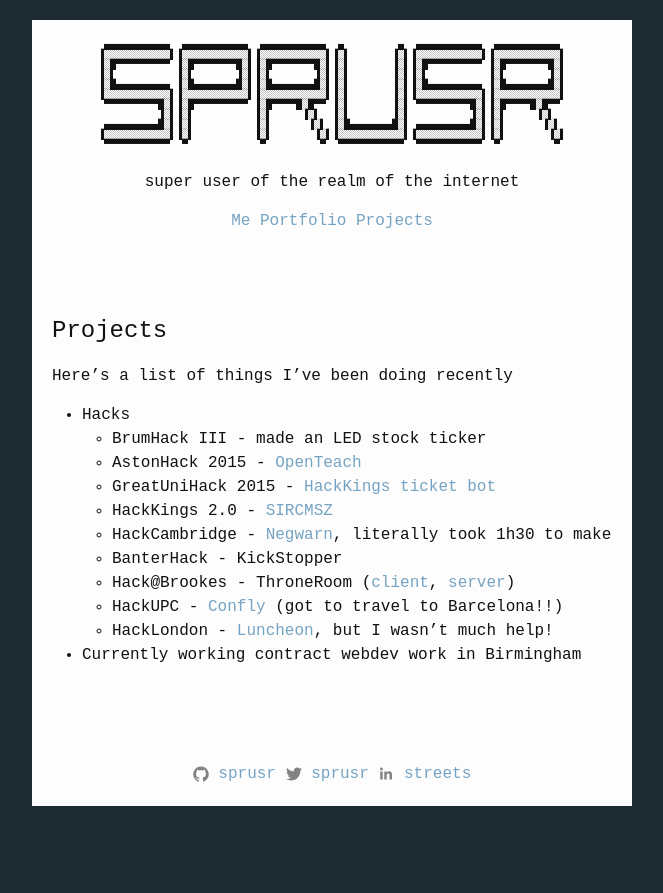
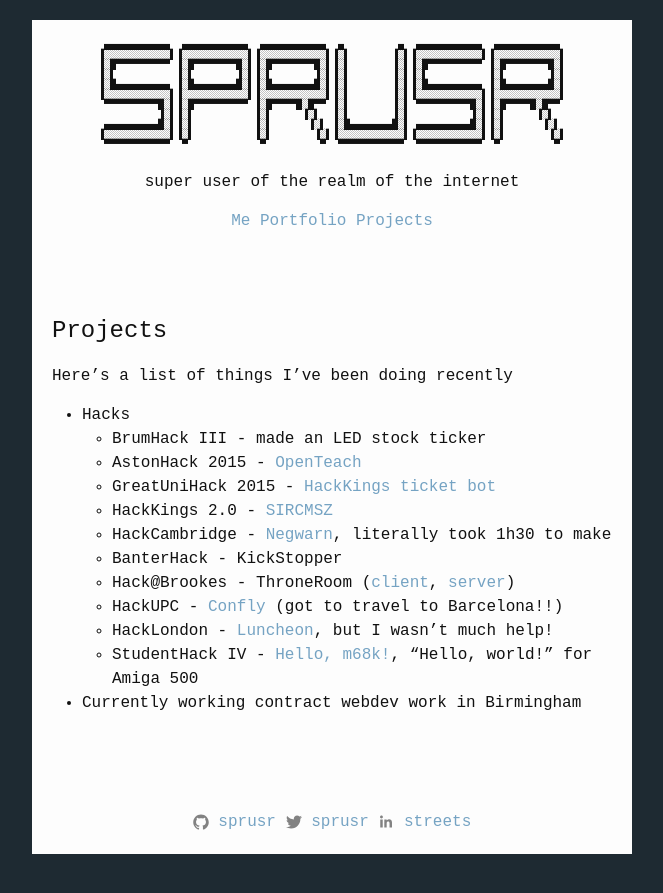
Before and after one commit to sprusr/sprusr.github.io, a Jekyll site: the page built from projects.md, in a window 1280 px wide. Shown: the top 893 px of the page, without its empty margins (308-971 px from the left). Built offline with Jekyll 4.4.1, drawn with Linux system fonts in a browser that asks for light colours.

Commit message:
Add StudentHack IV to projects

```diff
--- a/projects.md
+++ b/projects.md
@@ -16,4 +16,5 @@ Here's a list of things I've been doing recently
   * Hack@Brookes - ThroneRoom ([client](https://github.com/sprusr/throneroom-site), [server](https://github.com/hgat/throneroom))
   * HackUPC - [Confly](https://github.com/sprusr/confly) (got to travel to Barcelona!!)
   * HackLondon - [Luncheon](http://devpost.com/software/luncheon), but I wasn't much help!
+  * StudentHack IV - [Hello, m68k!](http://devpost.com/software/hello-m68k), "Hello, world!" for Amiga 500
 * Currently working contract webdev work in Birmingham
```
